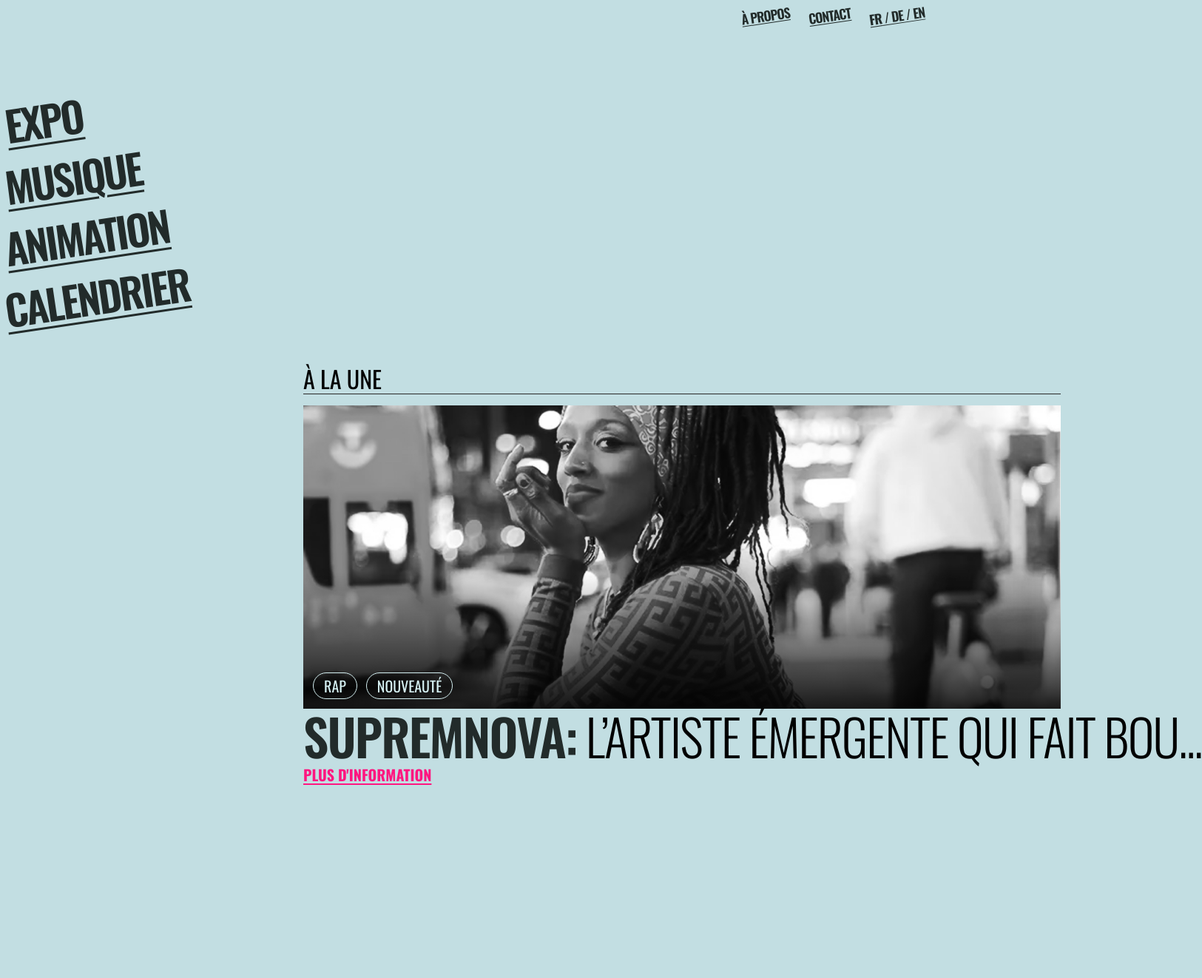
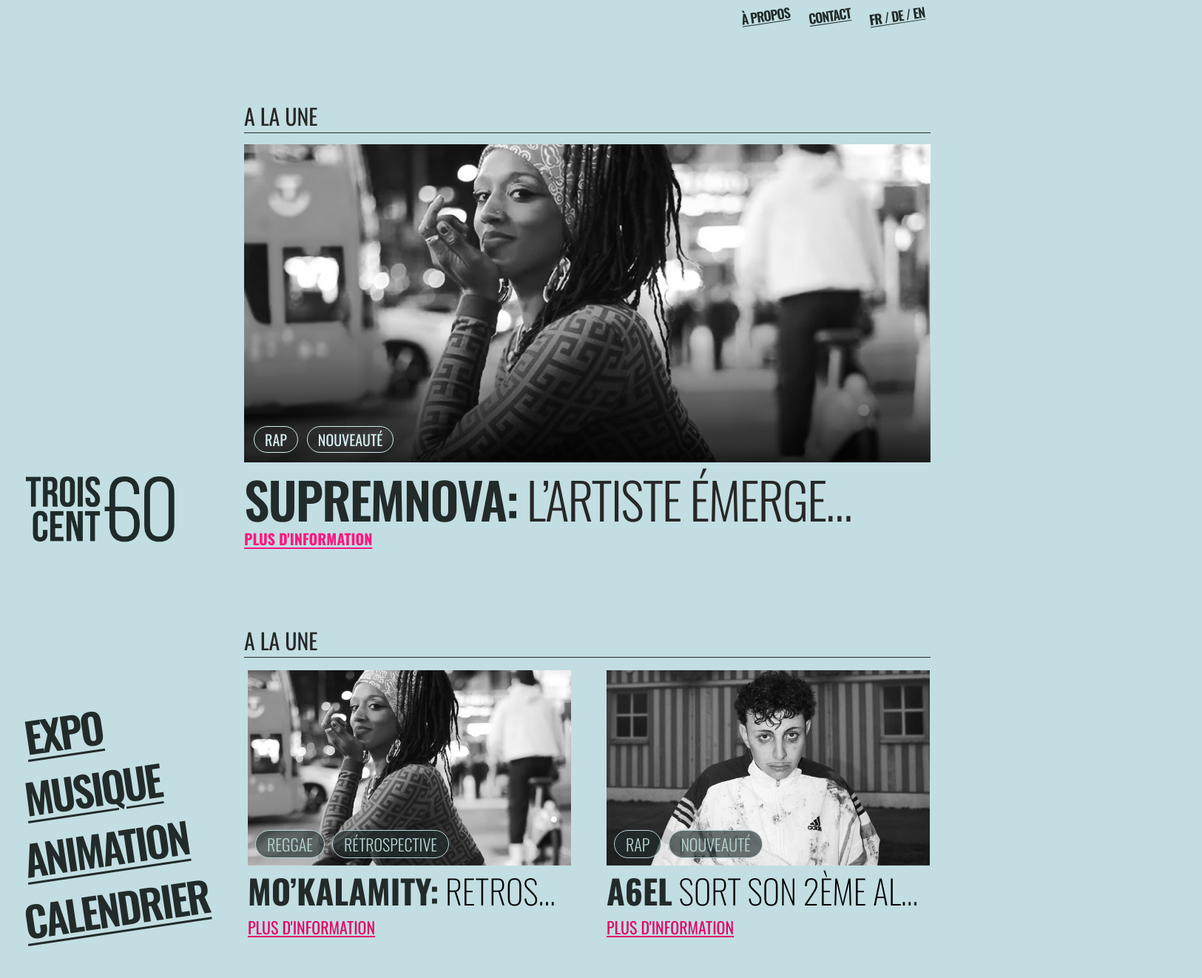
Before and after one commit to May1inn333/DesignSystem, a website built with Parcel: page src/index.html in a window 1280 px wide. Shown: the part 42-1364 px from the top of the page at 74% size, 1625 px wide, since content can reach past the window. Before the commit the page ends 1104 px from the top, so only its background shows below. Built offline with nearby package versions, Linux system fonts and the light colour scheme; a web font is replaced by a local one.

Commit message:
card principal page accueil

```diff
--- a/src/index.html
+++ b/src/index.html
@@ -18,28 +18,9 @@
       <li class="menu-item">CONTACT</li>
       <li class="menu-item"><strong>FR</strong> / DE / EN</li>
     </ul>
-    <div class="ligne">
-      <a href="index.html">
-        <img class="logo" src="/src/img/trois_cent_60_-_logo.png" alt="logo"
-      /></a>
-      <div class="rubrique">
-        <ul class="nav">
-          <li class="nav-item">EXPO</li>
-          <li class="nav-item">
-            <a href="/src/musique.html">MUSIQUE</a>
-          </li>
-          <li class="nav-item">ANIMATION</li>
-          <li class="nav-item">CALENDRIER</li>
-        </ul>
-      </div>
-    </div>
+    <section class="articleHOME">
+      <div class="titleTHEME">A LA UNE</div>
 
-    <main class="containerHOME">
-      <header class="titleTHEME">
-        <h2>À LA UNE</h2>
-      </header>
-
-      <section class="articleHOME">
         <div class="image-container">
           <img src="/src/img/mokalamity2.jpg" alt="Portrait de Supremnova" />
 
@@ -56,8 +37,62 @@
           L’ARTISTE ÉMERGENTE QUI FAIT BOU...
         </h1>
 
-        <a href="#" class="more"> PLUS D'INFORMATION </a>
+        <a href="Infos.html" class="more"> PLUS D'INFORMATION </a>
       </section>
+      <div class="theme">A LA UNE</div>
+    <div class="ligne">
+      <a href="index.html">
+        <img class="logo" src="/src/img/trois_cent_60_-_logo.png" alt="logo"
+      /></a>
+
+      <section class="layout">
+
+    <aside class="grid-rubrique">
+
+      <ul>
+        <li class="nav-item">EXPO</li>
+        <li class="nav-item">
+            <a href="/src/musique.html">MUSIQUE</a>
+          </li>
+        <li class="nav-item">ANIMATION</li>
+        <li class="nav-item">CALENDRIER</li>
+      </ul>
+    </aside>
+
+    <main class="grid-actualites">
+      <!-- CARTE 1 -->
+      <article class="carte">
+        <div class="musique-image-container">
+          <img src="/src/img/mokalamity2.jpg" alt="Concert de musique" />
+          <div class="categories">
+            <button>Reggae</button>
+            <button>Rétrospective</button>
+          </div>
+        </div>
+        <h2><strong>MO’KALAMITY:</strong> RETROSPECTIVE 20...</h2>
+        <div class="PLUSinfos"><a href="Infos.html">PLUS D'INFORMATION</a></div>
+      </article>
+
+      <!-- CARTE 2 -->
+      <article class="carte">
+        <div class="musique-image-container">
+          <img src="/src/img/a6el.jpg" alt="Portrait d'un artiste" />
+
+          <div class="categories">
+            <button>Rap</button>
+            <button>Nouveauté</button>
+          </div>
+        </div>
+
+        <h2><strong>A6EL</strong> SORT SON 2ÈME ALBUM</h2>
+
+        <a href="Infos.html">PLUS D'INFORMATION</a>
+      </article>
+    </section>
+
+
+
+
     </main>
     <script src="js/main.js" type="module"></script>
   </body>
--- a/src/scss/_accueil.scss
+++ b/src/scss/_accueil.scss
@@ -16,24 +16,39 @@
 
 /* En-tête */
 .titleTHEME {
+  font-size: 30px;
+  color: var(--text-color-default, #272727);
   border-bottom: 1px solid #292929;
-  padding-bottom: 4px;
   margin-bottom: 15px;
+  width: 928px;
 }
 
 .titleTHEME h2 {
-  font-size: 32px;
+  font-size: 50px;
   font-weight: 400;
   line-height: 1;
+}
+
+.theme {
+  font-size: 30px;
+  color: var(--text-color-default, #272727);
+  border-bottom: 1px solid #292929;
+  margin-bottom: 15px;
+  margin-left: 330px;
+  width: 928px;
+}
+
+.articleHOME {
+  margin-left: 330px;
+  margin-top: 100px;
+  margin-bottom: 100px;
 }
 
 /* Grande image */
 .image-container {
   position: relative;
-  width: 100%;
-  height: 32vw;
-  min-height: 280px;
-  max-height: 500px;
+  width: 928px;
+  height: 430px;
   overflow: hidden;
 }
 
@@ -82,8 +97,11 @@
   line-height: 1.1;
   letter-spacing: -1.8px;
   white-space: nowrap;
-  overflow: visible;
+  overflow: hidden;
   text-overflow: ellipsis;
+  padding-right: 100px;
+  color: var(--text-color-default, #272727);
+  padding-top: 13px;
 }
 
 .articleHOME h1 strong {
--- a/src/scss/_font.scss
+++ b/src/scss/_font.scss
@@ -104,14 +104,12 @@ strong {
   font-weight: 400;
   letter-spacing: -2.5px;
   text-transform: uppercase;
-  padding-top: 560px;
 }
 
 .card-infos h2 {
   position: absolute;
   color: var(--text-color-default, #272727);
-  margin-top: 625px;
-
+  padding-top: 75px;
   font-family: Oswald;
   font-size: 35px;
   font-style: normal;
@@ -122,6 +120,7 @@ strong {
 }
 
 .infos-button {
+  margin-top: 140px;
   font-family: "Oswald", sans-serif;
   color: var(--Dark-Blue, #222b2a);
   font-size: 22px;
--- a/src/scss/_layout.scss
+++ b/src/scss/_layout.scss
@@ -24,6 +24,8 @@ ul {
   height: 100vh;
   padding: 2rem;
   box-sizing: border-box;
+  height: fit-content;
+  width: fit-content;
 }
 
 .nav-item {
@@ -96,21 +98,16 @@ p {
 }
 
 .img-info {
-  position: absolute;
-  width: 1070px;
-  height: 430px;
-  aspect-ratio: 207/79;
-  margin-top: 130px;
+  width: 850px;
+  height: 350px;
+  position: relative;
+  overflow: hidden;
 }
 
 .card-infos {
   margin-left: 380px;
   height: 447.04px;
   align-self: stretch;
-}
-
-.infos-button {
-  margin-top: 720px;
 }
 
 .button-genre {
```
Also changed, not shown: src/Infos.html (+12 -11 lines), src/musique.html (+3 -1 lines).
